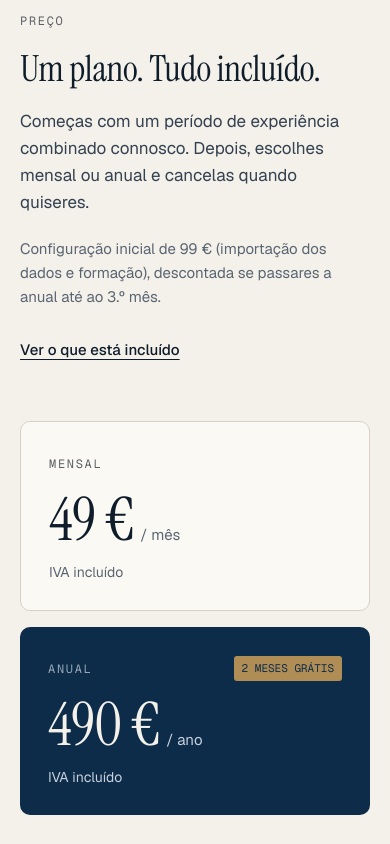
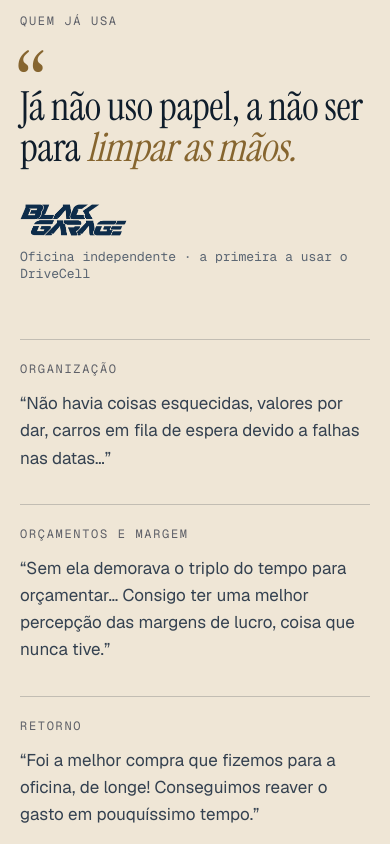
Before and after one commit to pcunha29/drivecell-oficinas, a Next.js app: page / in a window 390 px wide. Shown: the part 4520-5364 px from the top of the page. Built offline with nearby package versions, Linux system fonts and the light colour scheme; no server answers.

Commit message:
testimonails

```diff
--- a/src/app/(marketing)/page.tsx
+++ b/src/app/(marketing)/page.tsx
@@ -4,6 +4,7 @@ import { ArrowRightIcon, ButtonLink } from "@/components/marketing/button-link";
 import { ContactSection } from "@/components/marketing/contact-section";
 import { Container } from "@/components/marketing/container";
 import { HeroBoard } from "@/components/marketing/hero-board";
+import { TestimonialSection } from "@/components/marketing/testimonial-section";
 import {
   HowItWorks,
   type HowItWorksStep,
@@ -367,6 +368,9 @@ export default function LandingPage() {
         </Container>
       </section>
 
+      {/* Prova social */}
+      <TestimonialSection />
+
       {/* Preço */}
       <Container className="grid grid-cols-1 items-center gap-y-12 py-20 md:py-28 lg:grid-cols-12 lg:gap-x-6">
         <div className="flex flex-col gap-5 lg:col-span-5">
--- /dev/null
+++ b/src/components/marketing/testimonial-section.tsx
@@ -0,0 +1,75 @@
+import Image from "next/image";
+import { Container } from "./container";
+
+/**
+ * Prova social da BlackGarage (primeiro cliente). Citações fiéis ao texto enviado
+ * pela oficina: só cortes com "…" e pontuação. Não acrescentar palavras.
+ */
+const SUPPORTING_QUOTES = [
+  {
+    topic: "Organização",
+    text: "Não havia coisas esquecidas, valores por dar, carros em fila de espera devido a falhas nas datas…",
+  },
+  {
+    topic: "Orçamentos e margem",
+    text: "Sem ela demorava o triplo do tempo para orçamentar… Consigo ter uma melhor percepção das margens de lucro, coisa que nunca tive.",
+  },
+  {
+    topic: "Retorno",
+    text: "Foi a melhor compra que fizemos para a oficina, de longe! Conseguimos reaver o gasto em pouquíssimo tempo.",
+  },
+];
+
+export function TestimonialSection() {
+  return (
+    <section aria-labelledby="quem-ja-usa" className="bg-gold-tint">
+      <Container className="grid grid-cols-1 gap-y-14 py-20 md:py-28 lg:grid-cols-12 lg:items-center lg:gap-x-6">
+        <figure className="m-0 flex flex-col lg:col-span-7">
+          <h2 id="quem-ja-usa" className="eyebrow m-0 font-normal">
+            Quem já usa
+          </h2>
+          <span
+            aria-hidden="true"
+            className="display-serif -mb-14 mt-4 block h-[96px] text-[96px] leading-none text-accent md:-mb-24 md:h-[150px] md:text-[160px]"
+          >
+            “
+          </span>
+          <blockquote className="m-0">
+            <p className="display-serif m-0 max-w-[640px] text-display-lg">
+              Já não uso papel, a não ser para{" "}
+              <em className="text-accent">limpar as mãos.</em>
+            </p>
+          </blockquote>
+          <figcaption className="mt-9 flex flex-col items-start gap-3 sm:flex-row sm:items-center sm:gap-4">
+            <Image
+              src="/clientes/blackgarage.png"
+              alt="BlackGarage"
+              width={838}
+              height={251}
+              className="h-8 w-auto md:h-9"
+            />
+            <span className="font-mono sm:border-l sm:border-ink/20 sm:pl-4 text-[13px] leading-snug text-ink-muted">
+              Oficina independente · a primeira a usar o DriveCell
+            </span>
+          </figcaption>
+        </figure>
+
+        <ul className="m-0 flex list-none flex-col gap-8 p-0 lg:col-span-4 lg:col-start-9">
+          {SUPPORTING_QUOTES.map((quote) => (
+            <li key={quote.topic}>
+              <figure className="m-0 flex flex-col gap-3 border-t border-ink/20 pt-5">
+                <span className="eyebrow">{quote.topic}</span>
+                <blockquote className="m-0">
+                  <p className="m-0 text-[17px] leading-[1.6] text-ink-2">
+                    “{quote.text}”
+                  </p>
+                </blockquote>
+                <figcaption className="sr-only">BlackGarage</figcaption>
+              </figure>
+            </li>
+          ))}
+        </ul>
+      </Container>
+    </section>
+  );
+}
```
Also changed, not shown: public/clientes/blackgarage.png (added).
